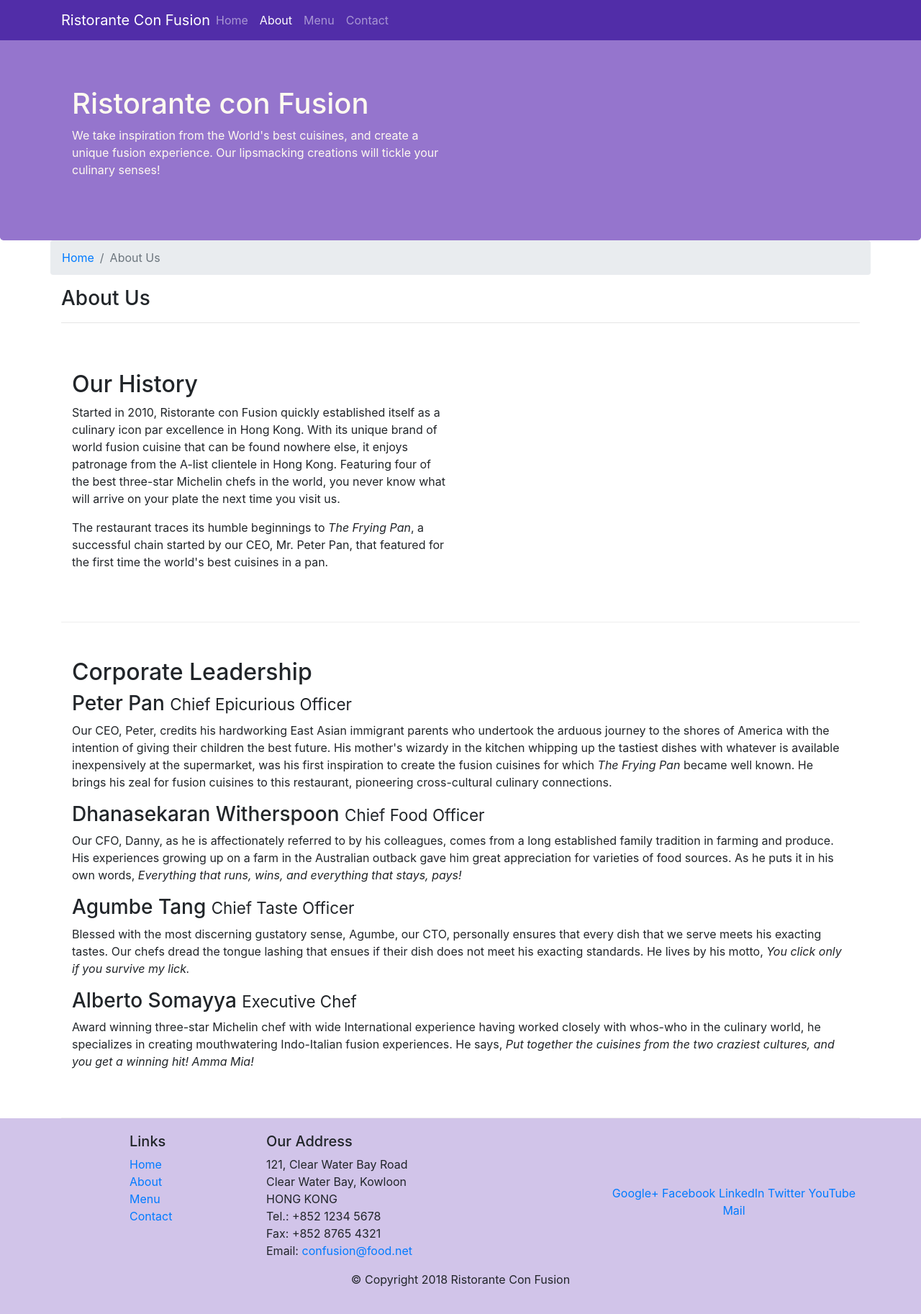
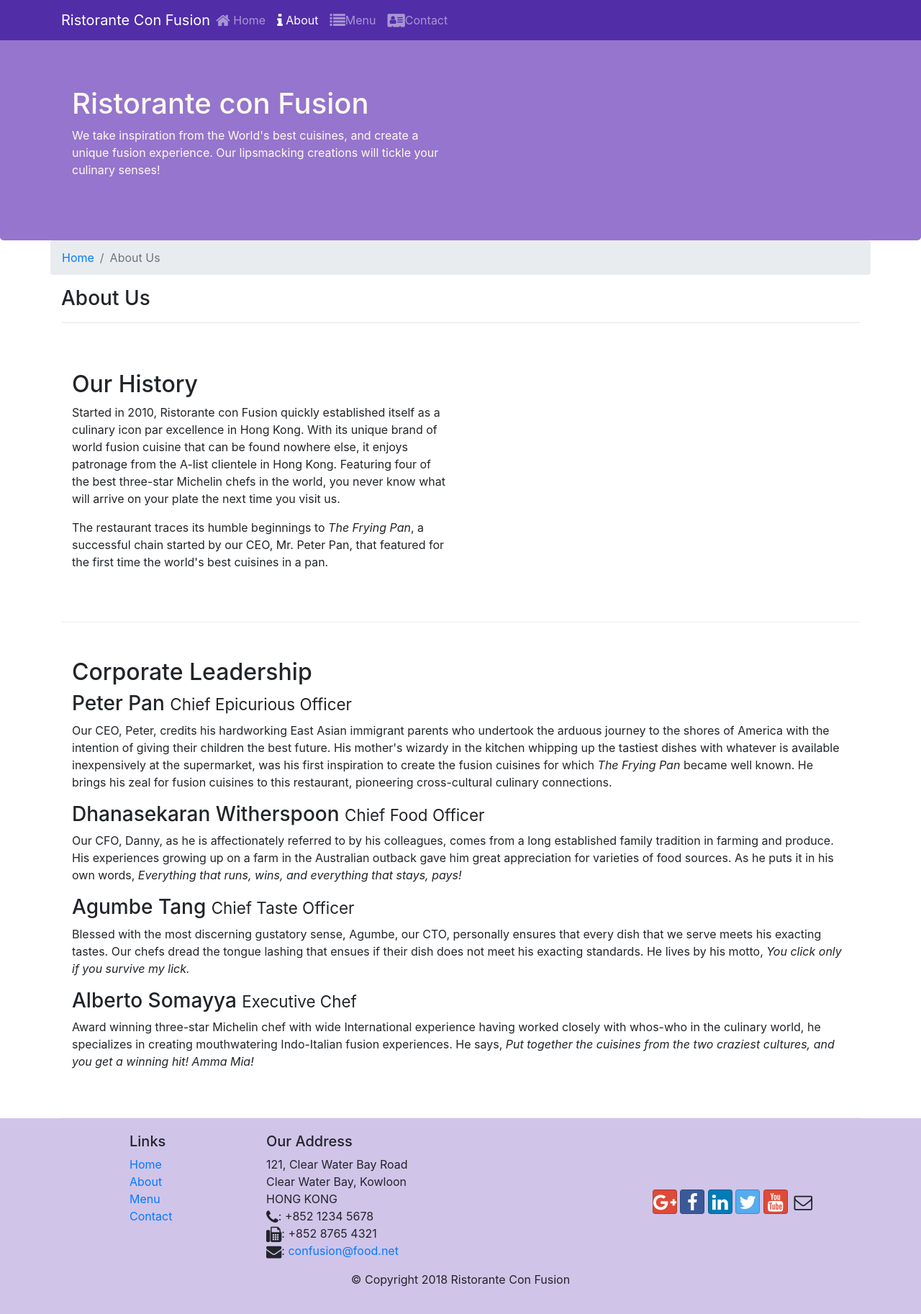
Before and after one commit to lucasAzS/conFusion, a website: page aboutus.html in a window 1280 px wide. Shown: the whole page at 72% size. Drawn offline with nearby package versions, Linux system fonts and the light colour scheme.

Commit message:
icon fonts

```diff
--- a/aboutus.html
+++ b/aboutus.html
@@ -14,6 +14,14 @@
       rel="stylesheet"
       href="node_modules/bootstrap/dist/css/bootstrap.min.css"
     />
+    <link
+      rel="stylesheet"
+      href="node_modules/font-awesome/css/font-awesome.min.css"
+    />
+    <link
+      rel="stylesheet"
+      href="node_modules/bootstrap-social/bootstrap-social.css"
+    />
     <link rel="stylesheet" href="css/styles.css" />
     <title>Ristorante Con Fusion: About Us</title>
   </head>
@@ -29,19 +37,29 @@
         >
           <span class="navbar-toggler-icon"></span>
         </button>
-        <a href="index.html" class="navbar-brand mr-auto">
-          Ristorante Con Fusion</a
-        >
+        <a href="#" class="navbar-brand mr-auto"> Ristorante Con Fusion</a>
         <div class="collapse navbar-collapse" id="Navbar">
           <ul class="navbar-nav mr-auto">
             <li class="nav-item">
-              <a href="index.html" class="nav-link">Home</a>
+              <a href="index.html" class="nav-link"
+                ><span class="fa fa-home fa-lg"></span> Home</a
+              >
             </li>
             <li class="nav-item active">
-              <a href="aboutus.html" class="nav-link">About</a>
+              <a href="aboutus.html" class="nav-link"
+                ><span class="fa fa-info fa-lg"></span> About</a
+              >
             </li>
-            <li class="nav-item"><a href="#" class="nav-link">Menu</a></li>
-            <li class="nav-item"><a href="#" class="nav-link">Contact</a></li>
+            <li class="nav-item">
+              <a href="#" class="nav-link"
+                ><span class="fa fa-list fa-lg"></span>Menu</a
+              >
+            </li>
+            <li class="nav-item">
+              <a href="#" class="nav-link"
+                ><span class="fa fa-address-card fa-lg"></span>Contact</a
+              >
+            </li>
           </ul>
         </div>
       </div>
@@ -161,19 +179,42 @@
               121, Clear Water Bay Road<br />
               Clear Water Bay, Kowloon<br />
               HONG KONG<br />
-              Tel.: +852 1234 5678<br />
-              Fax: +852 8765 4321<br />
-              Email: <a href="mailto:confusion@food.net">confusion@food.net</a>
+              <i class="fa fa-phone fa-lg"></i>: +852 1234 5678<br />
+              <i class="fa fa-fax fa-lg"></i>: +852 8765 4321<br />
+              <i class="fa fa-envelope fa-lg"></i>:
+              <a href="mailto:confusion@food.net">confusion@food.net</a>
             </address>
           </div>
           <div class="col-12 col-sm-4 align-self-center">
             <div class="text-center">
-              <a href="http://google.com/+">Google+</a>
-              <a href="http://www.facebook.com/profile.php?id=">Facebook</a>
-              <a href="http://www.linkedin.com/in/">LinkedIn</a>
-              <a href="http://twitter.com/">Twitter</a>
-              <a href="http://youtube.com/">YouTube</a>
-              <a href="mailto:">Mail</a>
+              <a
+                class="btn btn-social-icon btn-google"
+                href="http://google.com/+"
+                ><i class="fa fa-google-plus fa-lg"></i
+              ></a>
+              <a
+                class="btn btn-social-icon btn-facebook"
+                href="http://www.facebook.com/profile.php?id="
+                ><i class="fa fa-facebook fa-lg"></i
+              ></a>
+              <a
+                class="btn btn-social-icon btn-linkedin"
+                href="http://www.linkedin.com/in/"
+                ><i class="fa fa-linkedin fa-lg"></i
+              ></a>
+              <a
+                class="btn btn-social-icon btn-twitter"
+                href="http://twitter.com/"
+                ><i class="fa fa-twitter fa-lg"></i
+              ></a>
+              <a
+                class="btn btn-social-icon btn-google"
+                href="http://youtube.com/"
+                ><i class="fa fa-youtube fa-lg"></i
+              ></a>
+              <a class="btn btn-social-icon" href="mailto:"
+                ><i class="fa fa-envelope-o fa-lg"></i
+              ></a>
             </div>
           </div>
         </div>
--- a/package.json
+++ b/package.json
@@ -15,6 +15,8 @@
   },
   "dependencies": {
     "bootstrap": "^4.5.0",
+    "bootstrap-social": "^5.1.1",
+    "font-awesome": "^4.7.0",
     "jquery": "^3.5.1",
     "popper.js": "^1.12.9"
   }
```
Also changed, not shown: index.html (+31 -27 lines), 1 other file.
